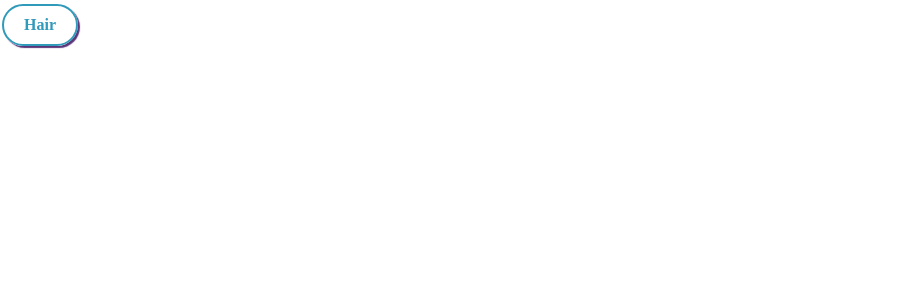
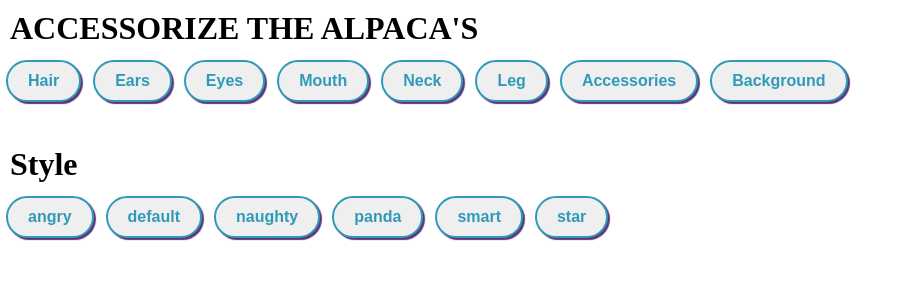
Before and after one commit to ORKO06/alpaca-image-generator, a React (Create React App) app: page / in a window 1280 px wide. Shown: the top 300 px of the page, without its empty margins (0-912 px from the left). Built offline with nearby package versions, Linux system fonts and the light colour scheme.

Commit message:
feat: add buttonList

```diff
--- a/src/App.js
+++ b/src/App.js
@@ -1,10 +1,91 @@
-import React from "react";
-import Button from "./components/Button";
+import React, { useState } from "react";
+import ButtonList from "./components/ButtonList";
+
+const data = [
+  {
+    name: "Hair",
+    items: ["bang", "curls", "default", "elegant", "fancy", "quiff", "short"],
+  },
+  {
+    name: "Ears",
+    items: ["default", "tilt-backward", "tilt-forward"],
+  },
+  {
+    name: "Eyes",
+    items: ["angry", "default", "naughty", "panda", "smart", "star"],
+  },
+  {
+    name: "Mouth",
+    items: ["astonished", "default", "eating", "laugh", "tongue"],
+  },
+  {
+    name: "Neck",
+    items: ["bend-backward", "bend-forward", "default", "thick"],
+  },
+  {
+    name: "Leg",
+    items: [
+      "default",
+      "cookie",
+      "bubble-tea",
+      "game-console",
+      "tilt-backward",
+      "tilt-forward",
+    ],
+  },
+  {
+    name: "Accessories",
+    items: ["earings", "flower", "glasses", "headphone"],
+  },
+  {
+    name: "Background",
+    items: [
+      "blue50",
+      "blue60",
+      "blue70",
+      "darkblue30",
+      "darkblue50",
+      "darkblue70",
+      "green50",
+      "green60",
+      "green70",
+      "grey40",
+      "grey70",
+      "grey80",
+      "red50",
+      "red60",
+      "red70",
+      "yellow50",
+      "yellow60",
+      "yellow70",
+    ],
+  },
+];
 
 const App = () => {
+  const [accessoryName, setAccessoryName] = useState("Eyes");
+
+  let styleData = [];
+  let accessoryData = [];
+
+  data.map((d) => {
+    accessoryData.push(d.name);
+    if (d.name === accessoryName) {
+      styleData = d.items;
+    }
+    return null;
+  });
+
+  console.log(styleData, accessoryData);
+
   return (
     <div>
-      <Button />
+      <ButtonList
+        setAccessoryName={setAccessoryName}
+        names={"ACCESSORIZE THE ALPACA'S"}
+        data={accessoryData}
+      />
+      <ButtonList names={"Style"} data={styleData} />
     </div>
   );
 };
--- a/src/components/Button.css
+++ b/src/components/Button.css
@@ -5,7 +5,7 @@
 
 .btn {
   width: fit-content;
-  margin: 4px 2px;
+  margin: 4px 6px;
   padding: 10px 20px;
   text-align: center;
   border-radius: 40px;
--- a/src/components/Button.js
+++ b/src/components/Button.js
@@ -1,8 +1,12 @@
 import React from "react";
 import "./Button.css";
 
-const Button = (props) => {
-  return <div className="btn">Hair</div>;
+const Button = ({ name, setAccessoryName }) => {
+  return (
+    <button onClick={(e) => setAccessoryName(name)} className="btn">
+      {name}
+    </button>
+  );
 };
 
 export default Button;
--- /dev/null
+++ b/src/components/ButtonList.css
@@ -0,0 +1,11 @@
+.list {
+  min-width: 200px;
+  margin-bottom: 40px;
+}
+
+.heading {
+  font-size: 32px;
+  font-weight: bold;
+  line-height: 36px;
+  margin: 10px 10px;
+}
--- /dev/null
+++ b/src/components/ButtonList.js
@@ -0,0 +1,18 @@
+import React from "react";
+import Button from "./Button";
+import "./ButtonList.css";
+
+const ButtonList = ({ data, names, setAccessoryName }) => {
+  return (
+    <>
+      <h1 className="heading">{names}</h1>
+      <div className="list">
+        {data.map((d, i) => (
+          <Button setAccessoryName={setAccessoryName} key={i} name={d} />
+        ))}
+      </div>
+    </>
+  );
+};
+
+export default ButtonList;
```
